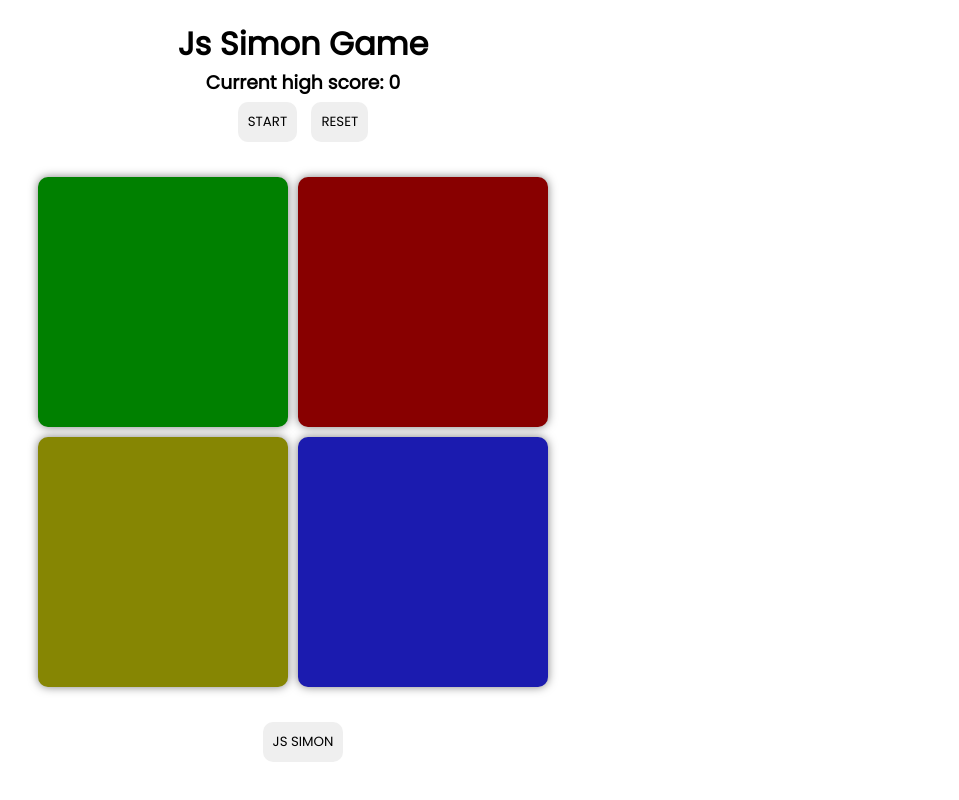
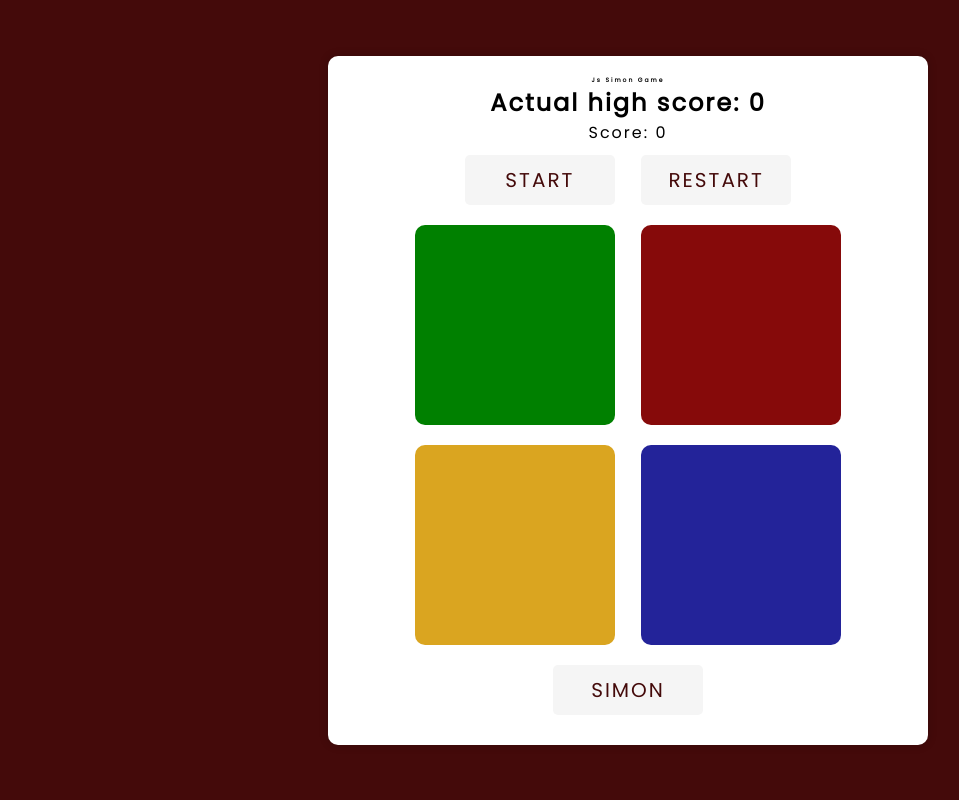
Before and after one commit to PabloCasamianEstudios/simonGameJs, a plain HTML site: page index.html in a window 1280 px wide. Both pictures are taken after a click on the button "START". Shown: the whole page, without its empty margins (12-971 px from the left). Drawn offline with Linux system fonts and the light colour scheme.

Commit message:
Add files via upload

```diff
--- a/index.html
+++ b/index.html
@@ -5,28 +5,30 @@
     <meta name="viewport" content="width=device-width, initial-scale=1.0">
     <title>Simon Game</title>
 
+    <script src="script.js"></script>
     <link rel="stylesheet" href="style.css">
-    <script src="script.js"></script>
 </head>
 <body>
 
     <div class="container">
         <h1>Js Simon Game</h1>
-        <h3>Current high score: <span id="puntuacion">0</span></h3>
+        <h2>Actual high score: <span id="high">0</span></h2>
+        <p>Score: <span id="score">0</span></p>
 
-        <button>START</button>
-        <button>RESET</button>
+        <button onclick="start()" class="botones"> START </button>
+        <button onclick="restart()" class="botones">RESTART</button>
 
         <div class="board">
-            <button class="verde"></button>
-            <button class="rojo"></button>
-            <button class="amarillo"></button>
-            <button class="azul"></button>
+            <button onclick="colorClick('verde')" id="verde"></button>
+            <button onclick="colorClick('rojo')" id="rojo"></button>
+            <button onclick="colorClick('amarillo')" id="amarillo"></button>
+            <button onclick="colorClick('azul')" id="azul"></button>
         </div>
+        <button onclick="simon()" id="simon" class="botones">SIMON</button>
 
-        <button class="simon">JS SIMON</button>
 
     </div>
 
+
 </body>
 </html>
--- a/script.js
+++ b/script.js
@@ -0,0 +1,128 @@
+let high, scoreSpan;
+window.onload = function () {
+  const verde = document.getElementById("verde");
+  const rojo = document.getElementById("rojo");
+  const azul = document.getElementById("azul");
+  const amarillo = document.getElementById("amarillo");
+  const simon = document.getElementById("simon");
+
+  high = document.getElementById("high");
+  scoreSpan = document.getElementById("score");
+};
+
+// Variables
+let secuencia = [];
+let started = false;
+let clickable = false;
+let score = 0;
+let highestScore = 0;
+
+function colorClick(color) {
+  if (clickable) {
+    if (started) {
+      playGame(color);
+    }
+  }
+}
+
+// Generar color aleatorio
+function genColor() {
+  let colors = ["verde", "rojo", "azul", "amarillo"];
+  let random = Math.floor(Math.random() * colors.length);
+  return colors[random];
+}
+
+// Actualizar la puntuación
+function actualizarScore(puntos) {
+  if (puntos === 0) {
+    score = 0;
+    scoreSpan.innerText = 0;
+    return;
+  }
+
+  score += puntos;
+
+  if(score > highestScore) {
+    high.innerText = score;
+  }
+
+  scoreSpan.innerText = score;
+}
+
+// Empezar juego
+function start() {
+  if (!started) {
+    started = true;
+    nextLevel();
+  }
+}
+
+function restart() {
+  actualizarScore(0);
+  turn = 0;
+  secuencia = [];
+  start();
+}
+
+// Juego
+let turn = 0;
+function playGame(inputColor) {
+  if (inputColor === secuencia[turn]) {
+    turn++;
+    if (turn === secuencia.length) {
+      actualizarScore(1);
+      setTimeout(nextLevel, 500);
+    }
+  } else {
+    console.log("PERDISTE");
+  }
+}
+
+// cada vez que se completa, se debe de pasar al siguiente nivel
+function nextLevel() {
+  turn = 0;
+  // el score es proporcional a la cantidad de colores que hay en el array
+  secuencia.push(genColor());
+  showColors();
+}
+
+// El programa muestra los colores al jugador que debe replicar
+function showColors() {
+  clickable = false; // Para que el usuario no pueda interactuar mientras se muestra la secuencia
+  console.log("Secuencia: ", secuencia);
+  for (let a = 0; a < secuencia.length; a++) {
+    setTimeout(() => {
+      switch (secuencia[a]) {
+        case "verde":
+          verde.style.backgroundColor = "greenyellow";
+          break;
+        case "rojo":
+          rojo.style.backgroundColor = "red";
+          break;
+        case "azul":
+          azul.style.backgroundColor = "rgb(45, 94, 255)";
+          break;
+        case "amarillo":
+          amarillo.style.backgroundColor = "yellow";
+          break;
+      }
+      setTimeout(resetColors, 500);
+    }, a * 1000); // Retraso para cada color
+  }
+  clickable = true;
+}
+
+function resetColors() {
+  verde.style.backgroundColor = "green";
+  rojo.style.backgroundColor = "rgb(134, 10, 10)";
+  azul.style.backgroundColor = "rgb(35, 35, 153)";
+  amarillo.style.backgroundColor = "goldenrod";
+}
+
+function simon() {
+  if (score > 0) {
+    showColors();
+    actualizarScore(-1);
+    return;
+  } //si no ha empezado el juego, quiero un reto dificil.
+}
--- a/style.css
+++ b/style.css
@@ -3,87 +3,108 @@
 * {
     margin: 0;
     padding: 0;
-    font-family: 'Poppins';
     box-sizing: border-box;
+    font-family: 'Poppins', sans-serif;
+    letter-spacing: 2px;
 }
 
 body {
+    background-color: #440a0a;
+    display: flex;
+    justify-content: center;
+    align-items: center;
     height: 100vh;
-    overflow-x: 0;
+    overflow: hidden;
 }
 
-h1, h2, h3, p{
-    text-align: center;
+h1 {
+    font-weight: 600;
+    font-size: 5%;
 }
 
 button {
-    padding: 10px;
-    border-radius: 10px;
+    font-size: 20px;
+    padding: 10px 20px;
     border: none;
-    transition: all 0.4s ease;
-    margin: 5px;
-    text-align: center;
+    border-radius: 5px;
+    background-color: #f5f5f5;
+    color: #440a0a;
+    cursor: pointer;
+    margin: 10px;
+    transition: all 0.5s ease;
 }
 
 button:hover {
+    background-color: #e5e5e5;
     transform: scale(1.1);
-    background-color: grey;
-    color:white;
+    letter-spacing: 5px;
 }
 
 
-/* clases */
+/* CLASES */
 
-.container{
-    justify-content: center;
-    align-content: center;
+.container {
     text-align: center;
-    position: absolute;
-    margin: 20px;
+    width: 600px;
+    padding: 20px;
+    background-color: white;
+    border-radius: 10px;
+    box-shadow: 0 0 10px rgba(0, 0, 0, 0.2);
 }
 
-.board{
-    margin: 20px;
-    display:flex;
-    flex-wrap: wrap;
-    width: 550px;
-    text-align: center;
-    padding: 5px;
+.botones{
+    width: 150px;
 }
 
-.verde,.rojo,.azul,.amarillo{
-    width: 250px;
-    height: 250px;
+/* ID'S */
+
+#rojo, #verde, #amarillo, #azul {
+    width: 200px;
+    height: 200px;
     border-radius: 10px;
-    box-shadow: 0 0 10px rgba(0,0,0,0.5);
+    transition: all 0.5s ease;
 }
 
-.verde {
+#verde {
     background-color: green;
-    transition: all 0.4s ease;
+    cursor: pointer;
 }
-.rojo {
-    background-color: rgb(136, 0, 0);
-    transition: all 0.4s ease;
+
+ #rojo {
+    background-color: rgb(134, 10, 10);
+    cursor: pointer;
  }
-.amarillo {
-    background-color: rgb(134, 134, 3);
-    transition: all 0.4s ease;
+
+ #amarillo {
+    background-color: goldenrod;
+    cursor: pointer;
  }
-.azul {
-    background-color: rgb(27, 27, 175);
-    transition: all 0.4s ease;
+
+ #azul {
+    background-color: rgb(35, 35, 153);
+    cursor: pointer;
  }
-.verde:hover{
+
+ #verde:hover {
+    transform: scale(1.1);
+    box-shadow: 0 0 10px rgba(0, 255, 0, 0.5);
     background-color: greenyellow;
  }
 
-.rojo:hover{
+ #rojo:hover {
+    transform: scale(1.1);
+    box-shadow: 0 0 10px rgba(255, 0, 0, 0.5);
     background-color: red;
  }
-.azul:hover{
-    background-color: rgb(22, 103, 255);
-}
-.amarillo:hover{
+
+ #amarillo:hover {
+    transform: scale(1.1);
+    box-shadow: 0 0 10px rgb(255, 255, 0, 0.5);
     background-color: yellow;
  }
+
+ #azul:hover {
+    transform: scale(1.1);
+    box-shadow: 0 0 10px rgba(0, 0, 255, 0.5);
+    background-color: rgb(45, 94, 255);
+ }
```
Also changed, not shown: 1 other file. Lines whose indentation alone changed are shown as unchanged.
